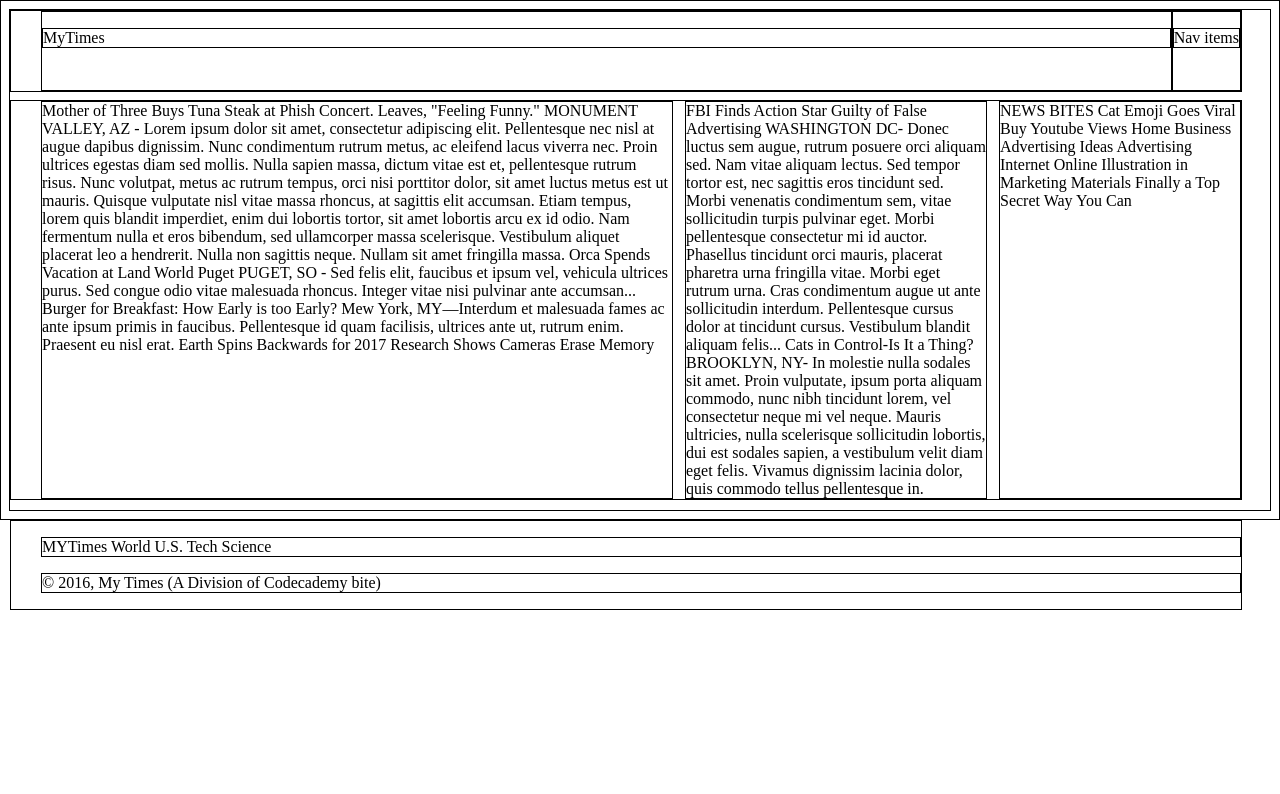
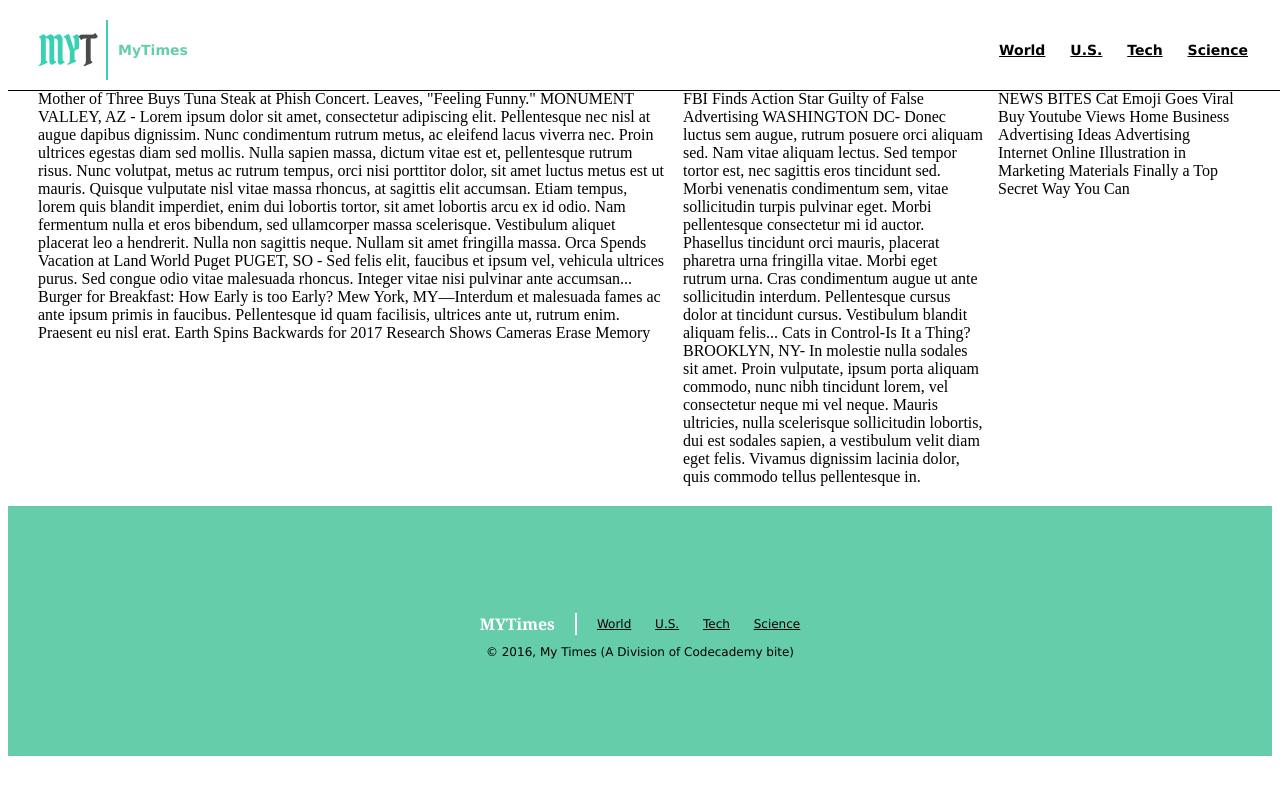
Before and after one commit to acinfinity/mytimes, a plain HTML site: page index.html in a window 1280 px wide. Drawn offline with Linux system fonts and the light colour scheme.

Commit message:
Header and footer updated

```diff
--- a/index.html
+++ b/index.html
@@ -8,10 +8,14 @@
   <body>
     <div class="header">
       <div class="logo">
-        <p>MyTimes</p>
+        <img src="resources/images/img-myt-logo.jpg">
+        <span>MyTimes</span>
       </div>
       <nav>
-        <p>Nav items</p>
+        <span><a href="#">World</a></span>
+        <span><a href="#">U.S.</a></span>
+        <span><a href="#">Tech</a></span>
+        <span><a href="#">Science</a></span>
       </nav>
     </div>
 
@@ -49,7 +53,17 @@ Finally a Top Secret Way You Can
     </div>
 
     <div class="footer">
-      <p>MYTimes World U.S. Tech Science</p>
-      <p>© 2016, My Times (A Division of Codecademy bite)</p>
+      <div class="footerline1">
+        <span class="footertitle">MYTimes</span>
+        <nav>
+          <span><a href="#">World</a></span>
+          <span><a href="#">U.S.</a></span>
+          <span><a href="#">Tech</a></span>
+          <span><a href="#">Science</a></span>
+        </nav>
+      </div>
+      <div class="copyright">
+        <span>© 2016, My Times (A Division of Codecademy bite)</span>
+      </div>
     </div>
 </html>
--- a/style.css
+++ b/style.css
@@ -1,20 +1,35 @@
-* {
-  border: 1px solid black;
-}
-
 .header {
   display: flex;
-  width: 1200px;
+  width: 100%;
   height: 80px;
   position: fixed;
   border-bottom: 1px solid black;
   z-index: 1;
   background-color: white;
-  padding-left: 30px;
+  align-items: center;
+  font-family: Verdana;
+  font-size: 14px;
+  font-weight: bold;
 }
 
 .logo {
-  flex-grow: 1
+  display: flex;
+  align-items: center;
+  flex-grow: 1;
+  padding-left: 30px;
+  color: mediumaquamarine;
+}
+
+.header nav {
+  padding-right: 30px;
+}
+
+.header span {
+  padding: 10px;
+}
+
+a {
+  color: black;
 }
 
 .content {
@@ -40,8 +55,34 @@
 }
 
 .footer {
+  display: flex;
   top: 100px;
-  width: 1200px;
-  padding-left: 30px;
+  height: 250px;
+  width: 100%;
   position: relative;
+  flex-direction: column;
+  align-items: center;
+  background-color: MediumAquamarine;
+  font-family: Verdana;
+  font-size: 12px;
+  margin: auto;
+  justify-content: center;
 }
+
+.footer span {
+  margin: 10px;
+}
+
+.footerline1 {
+  display: flex;
+  align-items: center;
+}
+
+.footertitle {
+  font-family: Georgia;
+  font-size: 16px;
+  font-weight: bold;
+  color: white;
+  border-right: 2px solid white;
+  padding-right: 20px;
+}
```
Also changed, not shown: 2 other files.
